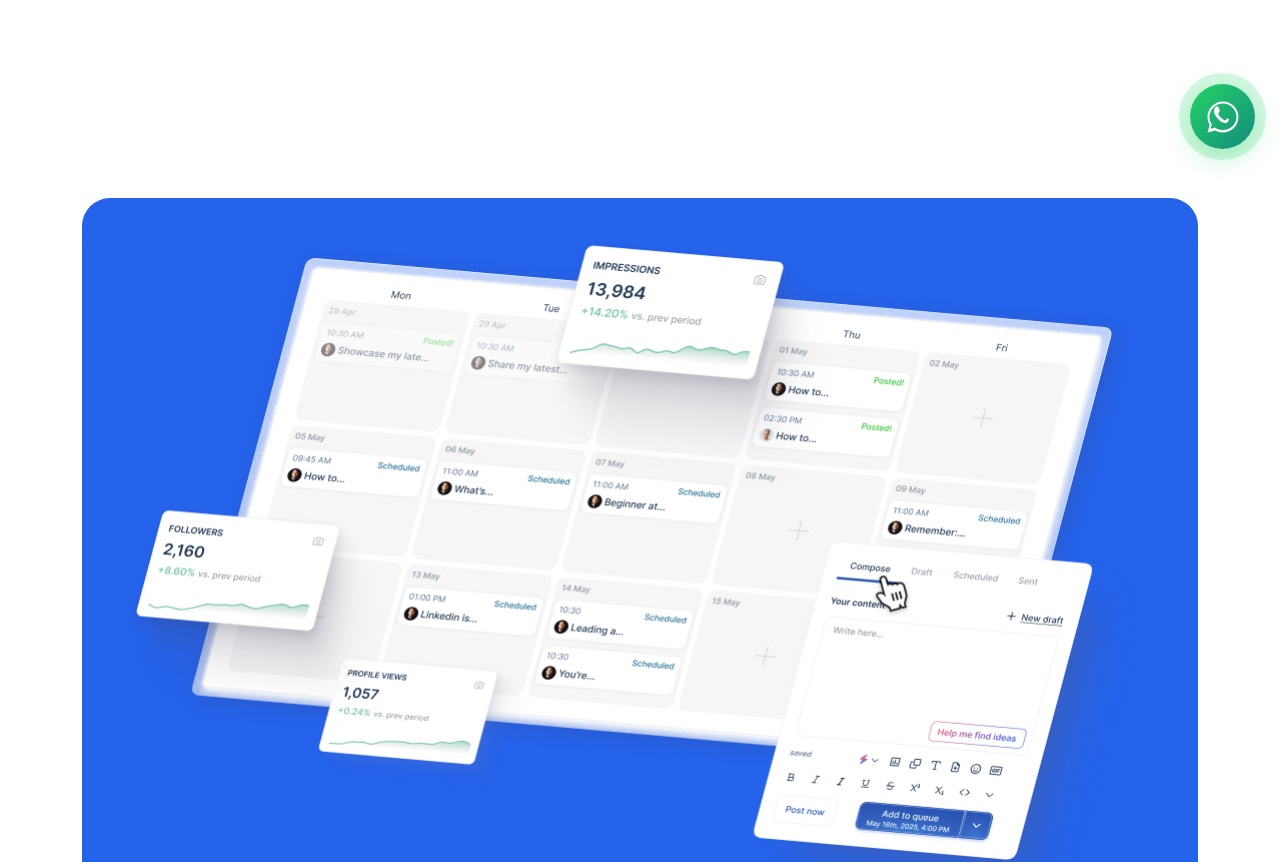
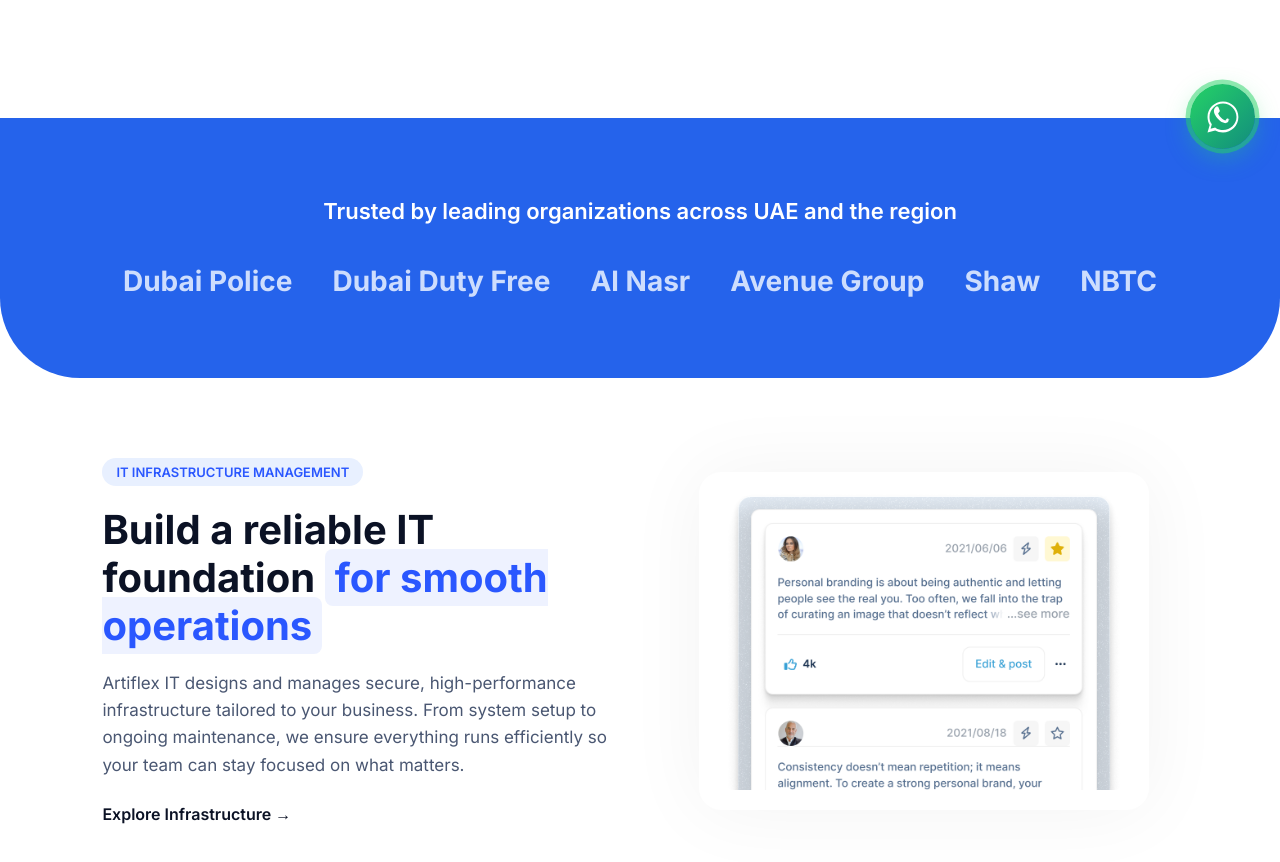
Before and after one commit to rinshidpdev/Artiflex-web, a React (Vite) app: page / in a window 1280 px wide. Shown: the part 526-1388 px from the top of the page. Built offline with nearby package versions, Linux system fonts and the light colour scheme.

Commit message:
Initial commit

```diff
--- a/src/components/Hero/ArtiflexShowcase.jsx
+++ b/src/components/Hero/ArtiflexShowcase.jsx
@@ -1,6 +1,6 @@
 import React from "react";
 import "./ArtiflexShowcase.css";
-import image from "../../assets/image1.png";
+import image from "../../assets/home.jpg";
 
 const ArtiflexShowcase = () => {
   return (
--- a/src/pages/Home.jsx
+++ b/src/pages/Home.jsx
@@ -9,7 +9,7 @@
   return (
     <>
       <Hero />
-      <ArtiflexShowcase />
+      {/* <ArtiflexShowcase /> */}
       <TrustedBy />
       <FeatureSections />
       <WhyChoose/>
```
Also changed, not shown: src/assets/home.jpg (added).
